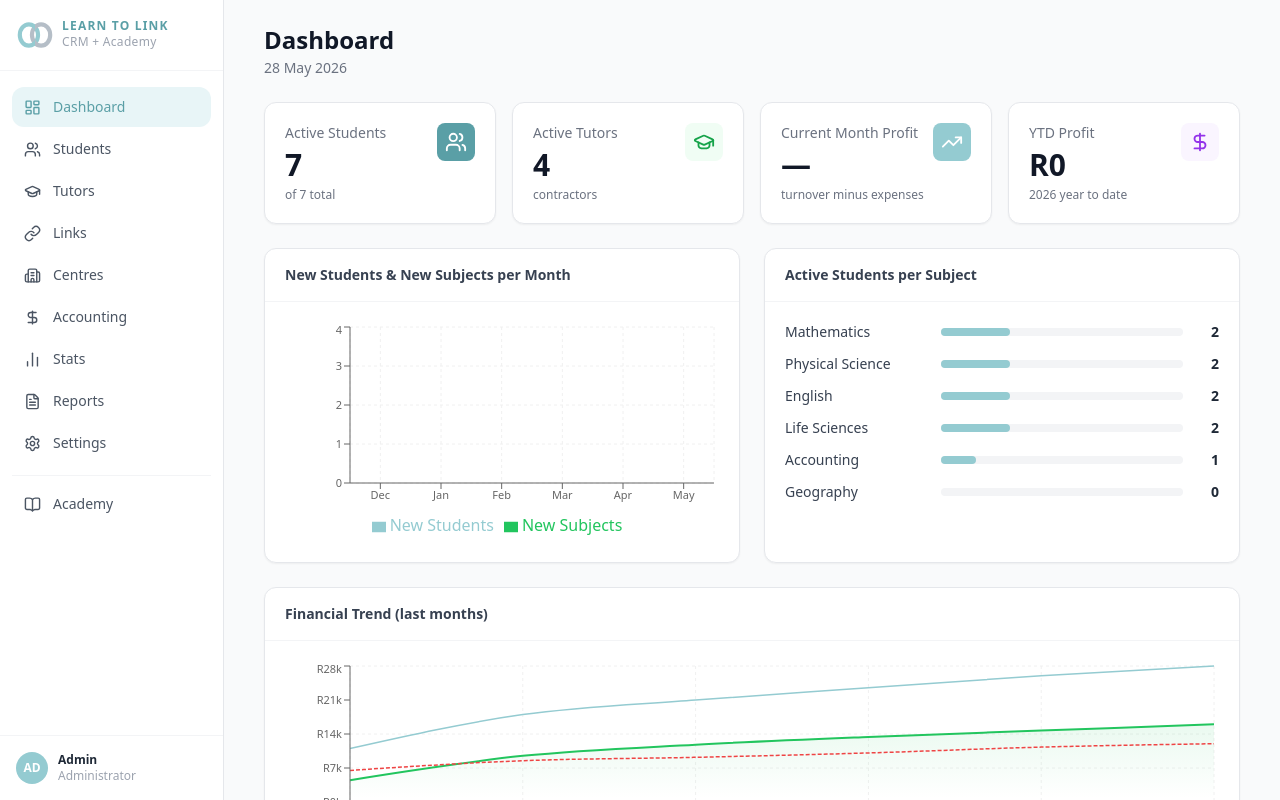
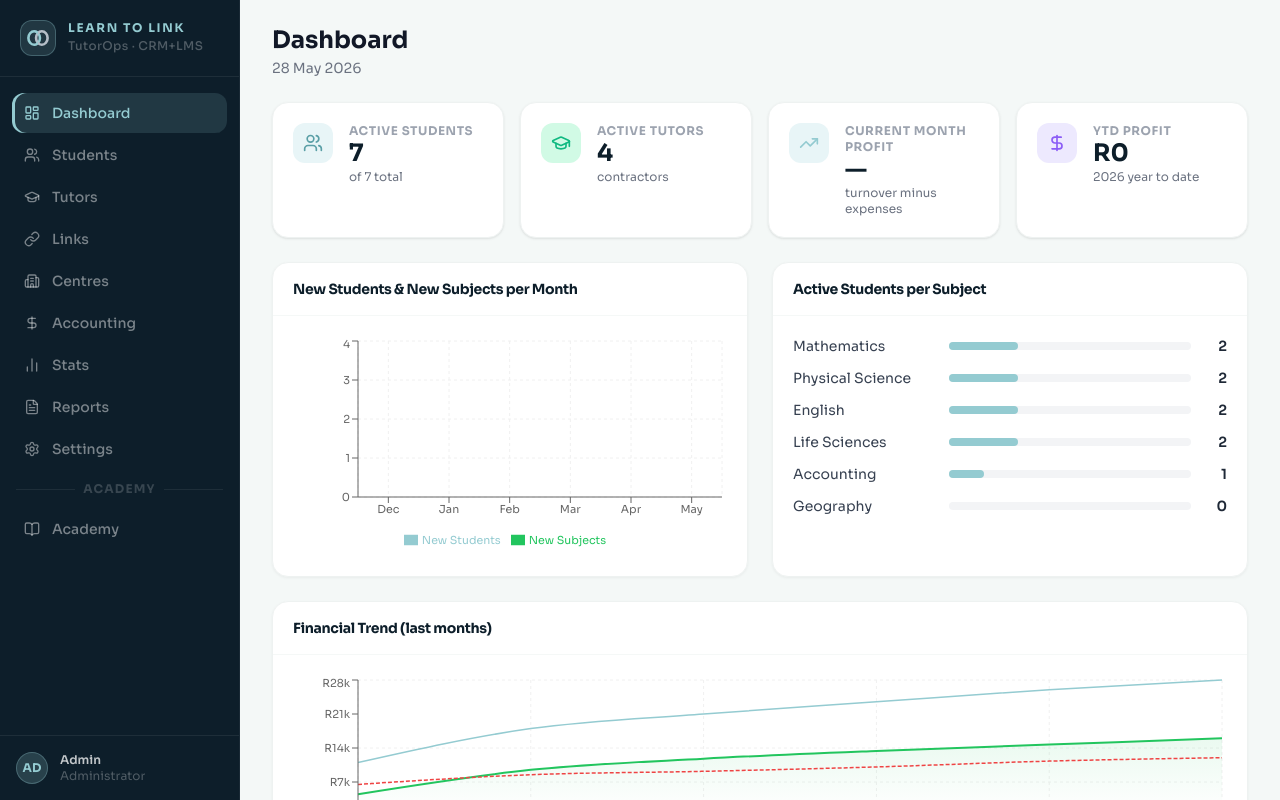
Before and after one commit to speakh2h-arch/tutoring-crm, a React (Vite) app: page / in a window 1280 px wide. Built offline with nearby package versions, Linux system fonts and the light colour scheme.

Commit message:
redesign: new UI

```diff
--- a/src/tutoring-crm.jsx
+++ b/src/tutoring-crm.jsx
@@ -316,28 +316,43 @@ const LogoMark = ({ size = 36 }) => {
 
 const Badge = ({ children, color = "gray" }) => {
   const map = {
-    gray:   "bg-gray-100 text-gray-700",
-    green:  "bg-green-100 text-green-700",
-    blue:   "bg-blue-100 text-blue-700",
-    yellow: "bg-yellow-100 text-yellow-800",
-    red:    "bg-red-100 text-red-700",
-    purple: "bg-purple-100 text-purple-700",
-    indigo: "bg-teal-100 text-teal-700",
-    orange: "bg-orange-100 text-orange-700",
-    teal:   "bg-teal-100 text-teal-700",
-    rose:   "bg-rose-100 text-rose-700",
-  };
-  return <span className={`inline-flex items-center px-2 py-0.5 rounded-full text-xs font-medium ${map[color] || map.gray}`}>{children}</span>;
+    gray:   { bg: "#f1f5f4", text: "#4a5568" },
+    green:  { bg: "#d1fae5", text: "#065f46" },
+    blue:   { bg: "#dbeafe", text: "#1e40af" },
+    yellow: { bg: "#fef3c7", text: "#92400e" },
+    red:    { bg: "#fee2e2", text: "#991b1b" },
+    purple: { bg: "#ede9fe", text: "#5b21b6" },
+    indigo: { bg: "#e8f5f7", text: "#5a9fa6" },
+    orange: { bg: "#ffedd5", text: "#9a3412" },
+    teal:   { bg: "#e8f5f7", text: "#5a9fa6" },
+    rose:   { bg: "#ffe4e6", text: "#9f1239" },
+  };
+  const c = map[color] || map.gray;
+  return (
+    <span style={{ background: c.bg, color: c.text }}
+      className="inline-flex items-center px-2.5 py-0.5 rounded-md text-xs font-semibold tracking-wide">
+      {children}
+    </span>
+  );
 };
 
 const CURR_COLOR = { IEB: "teal", CAPS: "green", Cambridge: "purple" };
 
 const Modal = ({ title, onClose, children, wide, extraWide }) => (
-  <div className="fixed inset-0 z-50 flex items-center justify-center bg-black bg-opacity-40 p-4">
-    <div className={`bg-white rounded-2xl shadow-2xl w-full ${extraWide ? "max-w-3xl" : wide ? "max-w-2xl" : "max-w-lg"} max-h-[90vh] overflow-y-auto`}>
-      <div className="flex items-center justify-between px-6 py-4 border-b border-gray-100 sticky top-0 bg-white z-10">
-        <h2 className="text-lg font-semibold text-gray-900">{title}</h2>
-        <button onClick={onClose} className="text-gray-400 hover:text-gray-600"><X size={20} /></button>
+  <div className="fixed inset-0 z-50 flex items-center justify-center p-4"
+    style={{ background: "rgba(8,18,26,0.65)", backdropFilter: "blur(4px)" }}>
+    <div className={`bg-white rounded-2xl w-full ${extraWide ? "max-w-3xl" : wide ? "max-w-2xl" : "max-w-lg"} max-h-[90vh] overflow-y-auto`}
+      style={{ boxShadow: "0 25px 60px rgba(0,0,0,0.25)", border: "1px solid rgba(0,0,0,0.07)" }}>
+      <div className="flex items-center justify-between px-6 py-4 sticky top-0 bg-white z-10 rounded-t-2xl"
+        style={{ borderBottom: "1px solid #eef2f1" }}>
+        <h2 className="text-sm font-bold tracking-tight" style={{ color: "#0d1e2a" }}>{title}</h2>
+        <button onClick={onClose}
+          className="w-8 h-8 rounded-full flex items-center justify-center transition-colors"
+          style={{ color: "#6b7280" }}
+          onMouseEnter={e => e.currentTarget.style.background="#f3f4f6"}
+          onMouseLeave={e => e.currentTarget.style.background="transparent"}>
+          <X size={18} />
+        </button>
       </div>
       <div className="px-6 py-5">{children}</div>
     </div>
@@ -346,92 +361,119 @@ const Modal = ({ title, onClose, children, wide, extraWide }) => (
 
 const Field = ({ label, children, hint }) => (
   <div className="mb-4">
-    {label && <label className="block text-sm font-medium text-gray-700 mb-1">{label}</label>}
+    {label && <label className="block text-xs font-bold uppercase tracking-wider mb-1.5" style={{ color: "#9ca3af" }}>{label}</label>}
     {children}
-    {hint && <p className="text-xs text-gray-400 mt-1">{hint}</p>}
-  </div>
-);
-
-const inp = "w-full border border-gray-300 rounded-lg px-3 py-2 text-sm focus:outline-none focus:ring-2 focus:ring-teal-400 bg-white";
-const Inp = ({ label, hint, ...p }) => <Field label={label} hint={hint}><input className={inp} {...p} /></Field>;
+    {hint && <p className="text-xs mt-1" style={{ color: "#9ca3af" }}>{hint}</p>}
+  </div>
+);
+
+const inp = "w-full border rounded-xl px-3.5 py-2.5 text-sm focus:outline-none transition-all bg-white";
+const Inp = ({ label, hint, ...p }) => (
+  <Field label={label} hint={hint}>
+    <input className={inp} style={{ borderColor: "#e5e7eb", color: "#111827" }} {...p}
+      onFocus={e => { e.target.style.borderColor = B.teal; e.target.style.boxShadow = "0 0 0 3px #e8f5f7"; }}
+      onBlur={e => { e.target.style.borderColor = "#e5e7eb"; e.target.style.boxShadow = "none"; }} />
+  </Field>
+);
 const Sel = ({ label, options, placeholder, hint, ...p }) => (
   <Field label={label} hint={hint}>
-    <select className={inp} {...p}>
+    <select className={inp} style={{ borderColor: "#e5e7eb", color: "#111827" }} {...p}>
       {placeholder && <option value="">{placeholder}</option>}
       {options.map(o => <option key={o.value} value={o.value}>{o.label}</option>)}
     </select>
   </Field>
 );
-const Txt = ({ label, hint, ...p }) => <Field label={label} hint={hint}><textarea className={inp} rows={3} {...p} /></Field>;
+const Txt = ({ label, hint, ...p }) => (
+  <Field label={label} hint={hint}>
+    <textarea className={inp} style={{ borderColor: "#e5e7eb", color: "#111827" }} rows={3} {...p}
+      onFocus={e => { e.target.style.borderColor = B.teal; e.target.style.boxShadow = "0 0 0 3px #e8f5f7"; }}
+      onBlur={e => { e.target.style.borderColor = "#e5e7eb"; e.target.style.boxShadow = "none"; }} />
+  </Field>
+);
 
 const Btn = ({ children, onClick, variant = "primary", size = "md", className = "", type = "button", disabled }) => {
   const sz = { sm: "px-3 py-1.5 text-xs", md: "px-4 py-2 text-sm", lg: "px-5 py-2.5 text-sm" }[size];
-  const vrMap = {
-    secondary: "bg-white text-gray-700 border border-gray-300 hover:bg-gray-50",
-    danger:    "bg-red-600 text-white hover:bg-red-700",
-    ghost:     "text-gray-600 hover:bg-gray-100",
-    success:   "bg-emerald-600 text-white hover:bg-emerald-700",
-  };
-  const vr = vrMap[variant] || "";
+  const vrStyle = {
+    primary:   { background: B.coral,   color: "white",    border: "none" },
+    secondary: { background: "white",   color: "#374151",  border: "1px solid #d1d5db" },
+    danger:    { background: "#dc2626", color: "white",    border: "none" },
+    ghost:     { background: "transparent", color: "#4b5563", border: "none" },
+    success:   { background: "#059669", color: "white",    border: "none" },
+  };
   return (
     <button type={type} disabled={disabled} onClick={onClick}
-      className={`inline-flex items-center gap-2 rounded-lg font-medium transition-colors focus:outline-none disabled:opacity-40 ${sz} ${vr} ${className}`}
-      style={variant === "primary" ? { background: B.coral, color: "white" } : undefined}>
+      style={vrStyle[variant] || vrStyle.primary}
+      className={`inline-flex items-center gap-2 rounded-xl font-semibold transition-all focus:outline-none disabled:opacity-40 hover:opacity-85 active:scale-95 ${sz} ${className}`}>
       {children}
     </button>
   );
 };
 
 const KPI = ({ title, value, sub, icon: Icon, color = "teal" }) => {
-  const ic = {
-    teal:   "text-white", coral: "text-white",
-    gold:   "text-white", green: "bg-green-50 text-green-600",
-    indigo: "text-white", amber: "bg-amber-50 text-amber-600",
-    purple: "bg-purple-50 text-purple-600", rose: "bg-rose-50 text-rose-600",
-  }[color] || "text-white";
-  const bg = { teal: B.teal, coral: B.coral, gold: B.gold, indigo: B.tealDark }[color];
-  return (
-    <div className="rounded-xl p-5 shadow-sm border border-gray-200 bg-white">
-      <div className="flex items-start justify-between">
-        <div>
-          <p className="text-sm text-gray-500 font-medium">{title}</p>
-          <p className="text-3xl font-bold text-gray-900 mt-1">{value}</p>
-          {sub && <p className="text-xs text-gray-500 mt-1">{sub}</p>}
-        </div>
-        <div className={`p-2 rounded-lg ${ic}`} style={bg ? { background: bg } : undefined}><Icon size={22} /></div>
+  const colors = {
+    teal:   { accent: B.teal,      bg: B.tealLight,  text: B.tealDark  },
+    coral:  { accent: B.coral,     bg: B.coralLight, text: B.coralDark },
+    gold:   { accent: B.gold,      bg: B.goldLight,  text: "#b45309"   },
+    indigo: { accent: B.tealDark,  bg: B.tealLight,  text: B.tealDark  },
+    green:  { accent: "#10b981",   bg: "#d1fae5",    text: "#065f46"   },
+    purple: { accent: "#8b5cf6",   bg: "#ede9fe",    text: "#5b21b6"   },
+    amber:  { accent: "#f59e0b",   bg: "#fef3c7",    text: "#92400e"   },
+    rose:   { accent: "#f43f5e",   bg: "#ffe4e6",    text: "#9f1239"   },
+  };
+  const c = colors[color] || colors.teal;
+  return (
+    <div className="rounded-2xl p-5 bg-white flex items-start gap-4"
+      style={{ boxShadow: "0 1px 3px rgba(0,0,0,0.07), 0 1px 2px rgba(0,0,0,0.04)", border: "1px solid #eef2f1" }}>
+      <div className="rounded-xl p-2.5 shrink-0" style={{ background: c.bg }}>
+        <Icon size={20} style={{ color: c.accent }} />
+      </div>
+      <div className="min-w-0">
+        <p className="text-xs font-bold uppercase tracking-wider" style={{ color: "#9ca3af" }}>{title}</p>
+        <p className="text-2xl font-bold mt-0.5 leading-none" style={{ color: "#0d1e2a" }}>{value}</p>
+        {sub && <p className="text-xs mt-1" style={{ color: "#6b7280" }}>{sub}</p>}
       </div>
     </div>
   );
 };
 
 const TableWrap = ({ children }) => (
-  <div className="overflow-x-auto rounded-xl border border-gray-200">
-    <table className="min-w-full divide-y divide-gray-200 text-sm">{children}</table>
+  <div className="overflow-x-auto rounded-2xl" style={{ border: "1px solid #eef2f1" }}>
+    <table className="min-w-full divide-y text-sm" style={{ borderColor: "#eef2f1" }}>{children}</table>
   </div>
 );
 const TH = ({ children, className = "" }) => (
-  <th className={`px-4 py-3 text-left text-xs font-semibold text-gray-500 uppercase tracking-wider bg-gray-50 ${className}`}>{children}</th>
-);
-const TD = ({ children, className = "" }) => <td className={`px-4 py-3 text-gray-700 ${className}`}>{children}</td>;
+  <th className={`px-4 py-3 text-left text-xs font-bold uppercase tracking-widest ${className}`}
+    style={{ background: "#f8faf9", color: "#9ca3af", borderBottom: "1px solid #eef2f1" }}>{children}</th>
+);
+const TD = ({ children, className = "" }) => (
+  <td className={`px-4 py-3 ${className}`} style={{ color: "#374151" }}>{children}</td>
+);
 const TR = ({ children, onClick, className = "" }) => (
   <tr onClick={onClick}
-    className={`border-b border-gray-100 last:border-0 ${onClick ? "cursor-pointer hover:bg-teal-50 transition-colors" : ""} ${className}`}>
+    className={`border-b last:border-0 transition-colors ${onClick ? "cursor-pointer" : ""} ${className}`}
+    style={{ borderColor: "#f5f8f7" }}
+    onMouseEnter={onClick ? (e => { e.currentTarget.style.background = "#f0faf8"; }) : undefined}
+    onMouseLeave={onClick ? (e => { e.currentTarget.style.background = ""; }) : undefined}>
     {children}
   </tr>
 );
 
 const SearchBar = ({ value, onChange, placeholder }) => (
   <div className="relative">
-    <Search size={16} className="absolute left-3 top-1/2 -translate-y-1/2 text-gray-400" />
-    <input className="w-full pl-9 pr-4 py-2.5 border border-gray-300 rounded-xl text-sm focus:outline-none focus:ring-2 focus:ring-teal-400"
-      placeholder={placeholder || "Search…"} value={value} onChange={e => onChange(e.target.value)} />
+    <Search size={15} className="absolute left-3.5 top-1/2 -translate-y-1/2 pointer-events-none" style={{ color: "#9ca3af" }} />
+    <input
+      className="w-full pl-10 pr-4 py-2.5 rounded-xl text-sm focus:outline-none transition-all bg-white"
+      style={{ border: "1px solid #e5e7eb", color: "#111827" }}
+      placeholder={placeholder || "Search…"} value={value} onChange={e => onChange(e.target.value)}
+      onFocus={e => { e.target.style.borderColor = B.teal; e.target.style.boxShadow = "0 0 0 3px #e8f5f7"; }}
+      onBlur={e => { e.target.style.borderColor = "#e5e7eb"; e.target.style.boxShadow = "none"; }} />
   </div>
 );
 
 const Section = ({ title, children, action }) => (
-  <div className="bg-white rounded-xl border border-gray-200 shadow-sm">
-    <div className="flex items-center justify-between px-5 py-4 border-b border-gray-100">
-      <h3 className="text-sm font-semibold text-gray-700">{title}</h3>
+  <div className="bg-white rounded-2xl" style={{ border: "1px solid #eef2f1", boxShadow: "0 1px 3px rgba(0,0,0,0.05)" }}>
+    <div className="flex items-center justify-between px-5 py-4" style={{ borderBottom: "1px solid #f5f8f7" }}>
+      <h3 className="text-sm font-bold tracking-tight" style={{ color: "#0d1e2a" }}>{title}</h3>
       {action}
     </div>
     <div className="p-5">{children}</div>
@@ -2666,6 +2708,7 @@ function ReportsPage({ data }) {
   );
 }
 
+
 // ─── APP ──────────────────────────────────────────────────────────────────────
 
 const NAV = [
@@ -2709,68 +2752,107 @@ export default function App() {
   );
 
   const pages = {
-    dashboard:  <Dashboard    data={data} onNav={setPage} />,
-    students:   <StudentsPage data={data} setData={setData} />,
-    tutors:     <TutorsPage   data={data} setData={setData} />,
-    links:      <LinksPage    data={data} setData={setData} />,
-    centres:    <CentresPage  data={data} setData={setData} />,
+    dashboard:  <Dashboard      data={data} onNav={setPage} />,
+    students:   <StudentsPage   data={data} setData={setData} />,
+    tutors:     <TutorsPage     data={data} setData={setData} />,
+    links:      <LinksPage      data={data} setData={setData} />,
+    centres:    <CentresPage    data={data} setData={setData} />,
     accounting: <AccountingPage data={data} setData={setData} />,
-    stats:      <StatsPage    data={data} />,
-    reports:    <ReportsPage  data={data} />,
-    settings:   <SettingsPage data={data} setData={setData} />,
-    academy:    <AcademyPage  data={data} setData={setData} />,
-  };
-
-  return (
-    <div className="flex h-screen bg-gray-50 font-sans">
-      <aside className="w-56 bg-white border-r border-gray-200 flex flex-col shrink-0">
-        <div className="px-4 py-4 border-b border-gray-100">
-          <div className="flex items-center gap-2">
-            <LogoMark size={38} />
-            <div>
-              <p className="text-xs font-bold tracking-widest uppercase leading-none" style={{ color: B.tealDark }}>LEARN TO LINK</p>
-              <p className="text-xs text-gray-400 mt-0.5 tracking-wide">CRM + Academy</p>
-            </div>
-          </div>
-        </div>
-
-        <nav className="flex-1 px-3 py-4 space-y-0.5 overflow-y-auto">
-          {NAV.map(n => (
+    stats:      <StatsPage      data={data} />,
+    reports:    <ReportsPage    data={data} />,
+    settings:   <SettingsPage   data={data} setData={setData} />,
+    academy:    <AcademyPage    data={data} setData={setData} />,
+  };
+
+  return (
+    <>
+      <style>{`
+        @import url('https://fonts.googleapis.com/css2?family=Sora:wght@300;400;500;600;700;800&display=swap');
+        .to-root, .to-root * { font-family: 'Sora', sans-serif; box-sizing: border-box; }
+        .to-root .recharts-cartesian-axis-tick-value tspan,
+        .to-root .recharts-legend-item-text { font-family: 'Sora', sans-serif !important; font-size: 11px; }
+        .to-nav-item { transition: background 0.15s, color 0.15s; }
+        .to-nav-item:hover { background: rgba(148,203,209,0.1) !important; color: rgba(255,255,255,0.8) !important; }
+      `}</style>
+      <div className="to-root flex h-screen overflow-hidden" style={{ background: "#f4f8f7" }}>
+
+        {/* ── Sidebar ── */}
+        <aside className="w-60 flex flex-col shrink-0 overflow-hidden"
+          style={{ background: "#0d1e2a", borderRight: "1px solid rgba(255,255,255,0.05)" }}>
+
+          {/* Logo area */}
+          <div className="px-5 py-5 shrink-0" style={{ borderBottom: "1px solid rgba(255,255,255,0.07)" }}>
+            <div className="flex items-center gap-3">
+              <div className="w-9 h-9 rounded-xl flex items-center justify-center shrink-0"
+                style={{ background: "rgba(148,203,209,0.15)", border: "1px solid rgba(148,203,209,0.3)" }}>
+                <LogoMark size={24} />
+              </div>
+              <div className="min-w-0">
+                <p className="text-xs font-bold tracking-[0.14em] uppercase leading-none" style={{ color: B.teal }}>LEARN TO LINK</p>
+                <p className="text-xs mt-1 font-medium" style={{ color: "rgba(255,255,255,0.28)", letterSpacing: "0.03em" }}>TutorOps · CRM+LMS</p>
+              </div>
+            </div>
+          </div>
+
+          {/* Navigation */}
+          <nav className="flex-1 px-3 py-4 overflow-y-auto">
+            {NAV.map(n => {
+              const active = page === n.id;
+              const isAc = n.id === "academy";
+              return (
                 <div key={n.id}>
                   {n.divider && (
-                <div className="my-2 pt-1">
-                  <div className="border-t border-gray-100" />
-                </div>
-              )}
-              <button onClick={() => setPage(n.id)}
-                className={`w-full flex items-center gap-3 px-3 py-2.5 rounded-xl text-sm font-medium transition-colors text-left ${page === n.id ? "" : "text-gray-600 hover:bg-gray-100 hover:text-gray-900"}`}
-                style={page === n.id ? { background: n.id === "academy" ? B.coralLight : B.tealLight, color: n.id === "academy" ? B.coral : B.tealDark } : undefined}>
-                <n.icon size={17} />
-                {n.label}
+                    <div className="my-3 px-1 flex items-center gap-2">
+                      <div className="flex-1 h-px" style={{ background: "rgba(255,255,255,0.07)" }} />
+                      <span className="text-xs font-bold uppercase tracking-widest" style={{ color: "rgba(255,255,255,0.18)" }}>Academy</span>
+                      <div className="flex-1 h-px" style={{ background: "rgba(255,255,255,0.07)" }} />
+                    </div>
+                  )}
+                  <button
+                    onClick={() => setPage(n.id)}
+                    className="to-nav-item w-full flex items-center gap-3 px-3 py-2.5 rounded-xl text-sm font-medium text-left mb-0.5"
+                    style={active ? {
+                      background: isAc ? "rgba(215,115,90,0.15)" : "rgba(148,203,209,0.15)",
+                      color:      isAc ? B.coral : B.teal,
+                      boxShadow:  `inset 3px 0 0 ${isAc ? B.coral : B.teal}`,
+                    } : { color: "rgba(255,255,255,0.45)" }}>
+                    <n.icon size={16} />
+                    <span>{n.label}</span>
                     {n.id === "links" && unassigned > 0 && (
-                  <span className="ml-auto bg-gray-300 text-gray-700 text-xs font-bold rounded-full w-5 h-5 flex items-center justify-center">{unassigned}</span>
+                      <span className="ml-auto text-xs font-bold rounded-full w-5 h-5 flex items-center justify-center"
+                        style={{ background: B.coral, color: "white" }}>
+                        {unassigned}
+                      </span>
                     )}
                   </button>
                 </div>
-          ))}
+              );
+            })}
           </nav>
 
-        <div className="px-4 py-4 border-t border-gray-100">
-          <div className="flex items-center gap-2.5">
-            <div className="w-8 h-8 rounded-full flex items-center justify-center font-bold text-xs text-white" style={{ background: B.teal }}>AD</div>
-            <div>
-              <p className="text-xs font-semibold text-gray-800">Admin</p>
-              <p className="text-xs text-gray-400">Administrator</p>
+          {/* Admin footer */}
+          <div className="px-4 py-4 shrink-0" style={{ borderTop: "1px solid rgba(255,255,255,0.07)" }}>
+            <div className="flex items-center gap-3">
+              <div className="w-8 h-8 rounded-full flex items-center justify-center font-bold text-xs shrink-0"
+                style={{ background: "rgba(148,203,209,0.2)", color: B.teal, border: "1px solid rgba(148,203,209,0.3)" }}>
+                AD
+              </div>
+              <div className="min-w-0">
+                <p className="text-xs font-semibold truncate" style={{ color: "rgba(255,255,255,0.75)" }}>Admin</p>
+                <p className="text-xs truncate" style={{ color: "rgba(255,255,255,0.28)" }}>Administrator</p>
               </div>
             </div>
           </div>
         </aside>
 
+        {/* ── Main content ── */}
         <main className="flex-1 overflow-y-auto">
           <div className="max-w-5xl mx-auto px-6 py-6">
             {pages[page]}
           </div>
         </main>
-    </div>
+
+      </div>
+    </>
   );
 }
```
Lines whose indentation alone changed are shown as unchanged.
